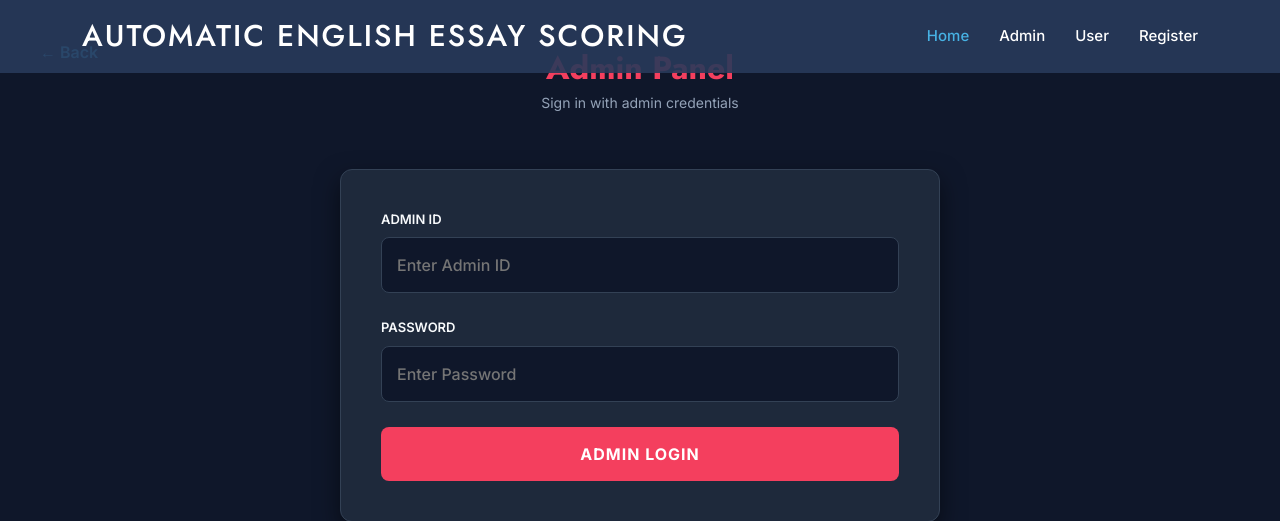
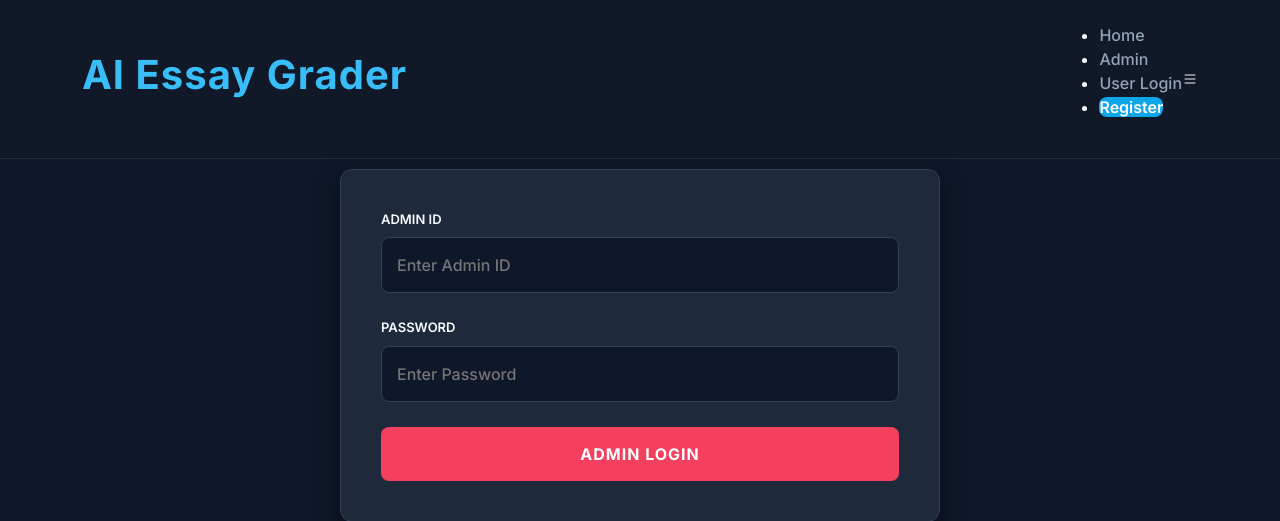
Before and after one commit to tejasrichegondi25/english-essay, a Django app: page /AdminLogin/ in a window 1280 px wide. Shown: the top 521 px of the page. Run offline with Django 4.2, Linux system fonts and the light colour scheme; some libraries are stand-ins or nearby versions.

Commit message:
Updated base templates to enforce global Inter font and Dark Theme navbars

```diff
--- a/templates/base.html
+++ b/templates/base.html
@@ -6,7 +6,7 @@
   <meta charset="utf-8">
   <meta content="width=device-width, initial-scale=1.0" name="viewport">
 
-  <title>Arsha Bootstrap Template - Index</title>
+  <title>AI Essay Grader</title>
   <meta content="" name="description">
   <meta content="" name="keywords">
 
@@ -15,76 +15,119 @@
   <link href="{% static 'assets/img/apple-touch-icon.png' %}" rel="apple-touch-icon">
 
   <!-- Google Fonts -->
-  <link href="https://fonts.googleapis.com/css?family=Open+Sans:300,300i,400,400i,600,600i,700,700i|Jost:300,300i,400,400i,500,500i,600,600i,700,700i|Poppins:300,300i,400,400i,500,500i,600,600i,700,700i" rel="stylesheet">
+  <link href="https://fonts.googleapis.com/css2?family=Inter:wght@300;400;500;600;700;800&display=swap" rel="stylesheet">
 
   <!-- Vendor CSS Files -->
   <link href="{% static 'assets/vendor/aos/aos.css' %}" rel="stylesheet">
   <link href="{% static 'assets/vendor/bootstrap/css/bootstrap.min.css' %}" rel="stylesheet">
   <link href="{% static 'assets/vendor/bootstrap-icons/bootstrap-icons.css' %}" rel="stylesheet">
-  <link href="{% static 'assets/vendor/boxicons/css/boxicons.min.css' %}" rel="stylesheet">
-  <link href="{% static 'assets/vendor/glightbox/css/glightbox.min.css' %}" rel="stylesheet">
-  <link href="{% static 'assets/vendor/remixicon/remixicon.css' %}" rel="stylesheet">
-  <link href="{% static 'assets/vendor/swiper/swiper-bundle.min.css' %}" rel="stylesheet">
 
-  <!-- Template Main CSS File -->
-  <link href="{% static 'assets/css/style.css' %}" rel="stylesheet">
+  <!-- Custom Global Theme Styles -->
+  <style>
+    body {
+        background-color: #0b0f19 !important;
+        font-family: 'Inter', sans-serif !important;
+        color: #f8fafc;
+    }
 
-  <!-- =======================================================
-  * Template Name: Arsha - v4.11.0
-  * Template URL: https://bootstrapmade.com/arsha-free-bootstrap-html-template-corporate/
-  * Author: BootstrapMade.com
-  * License: https://bootstrapmade.com/license/
-  ======================================================== -->
+    #header {
+        background-color: #111827 !important;
+        border-bottom: 1px solid #1f2937 !important;
+        transition: all 0.5s;
+        z-index: 997;
+        padding: 15px 0;
+    }
+
+    #header .logo a {
+        color: #38bdf8 !important;
+        font-weight: 700;
+        letter-spacing: 1px;
+        text-decoration: none;
+        font-family: 'Inter', sans-serif;
+    }
+
+    .navbar a {
+        color: #94a3b8 !important;
+        font-family: 'Inter', sans-serif;
+        font-weight: 500;
+        text-decoration: none;
+        transition: 0.3s;
+    }
+
+    .navbar a:hover, .navbar .active {
+        color: #f8fafc !important;
+    }
+
+    .navbar .getstarted, .navbar .getstarted:focus {
+        background: #0ea5e9 !important;
+        color: #fff !important;
+        border-radius: 8px;
+        font-weight: 600;
+        border: none;
+    }
+
+    .navbar .getstarted:hover {
+        background: #0284c7 !important;
+    }
+
+    /* Index/Landing Page specific overrides */
+    #hero {
+        background: #0f172a !important;
+    }
+    #hero h1 {
+        color: #f8fafc !important;
+        font-family: 'Inter', sans-serif !important;
+        font-weight: 700;
+    }
+    #hero h2 {
+        color: #94a3b8 !important;
+        font-family: 'Inter', sans-serif !important;
+    }
+    .btn-get-started {
+        background: #0ea5e9 !important;
+        color: white !important;
+        border-radius: 8px !important;
+        font-family: 'Inter', sans-serif !important;
+        border: none !important;
+        font-weight: 600;
+        padding: 10px 28px;
+    }
+
+    /* Ensure other text doesn't show old blue colors */
+    .section-title h2 { color: #f8fafc !important; }
+    .about p { color: #94a3b8 !important; }
+    .about ul li { color: #cbd5e1 !important; }
+  </style>
+
 </head>
 
 <body>
 
-  <!-- ======= Header ======= -->
-  <header id="header" class="fixed-top {% block headerclass %}header-inner-pages{% endblock %}">
+  <header id="header" class="fixed-top">
     <div class="container d-flex align-items-center">
 
-      <h1 class="logo me-auto"><a href="index.html"><span>Automatic English Essay Scoring</span></a></h1>
-      <!-- Uncomment below if you prefer to use an image logo -->
-      <!-- <a href="index.html" class="logo me-auto"><img src="assets/img/logo.png" alt="" class="img-fluid"></a>-->
+      <h1 class="logo me-auto"><a href="{% url 'index' %}"><span>AI Essay Grader</span></a></h1>
 
       <nav id="navbar" class="navbar">
         <ul>
-          <li><a class="nav-link scrollto active" href="{% url 'index' %}">Home</a></li>
+          <li><a class="nav-link scrollto" href="{% url 'index' %}">Home</a></li>
           <li><a class="nav-link scrollto" href="{% url 'AdminLogin' %}">Admin</a></li>
-          <li><a class="nav-link scrollto" href="{% url 'UserLogin' %}">User</a></li>
-          <li><a class="nav-link   scrollto" href="{% url 'UserRegister' %}">Register</a></li>
+          <li><a class="nav-link scrollto" href="{% url 'UserLogin' %}">User Login</a></li>
+          <li><a class="getstarted scrollto" href="{% url 'UserRegister' %}">Register</a></li>
         </ul>
         <i class="bi bi-list mobile-nav-toggle"></i>
-      </nav><!-- .navbar -->
+      </nav>
 
     </div>
-  </header><!-- End Header -->
-
+  </header>
 
 {% block contents %}
-
 {% endblock %}
-
-  <!-- ======= Footer ======= -->
-  <footer id="footer">
-
-  </footer><!-- End Footer -->
-
-  <div id="preloader"></div>
-  <a href="#" class="back-to-top d-flex align-items-center justify-content-center"><i class="bi bi-arrow-up-short"></i></a>
 
   <!-- Vendor JS Files -->
   <script src="{% static 'assets/vendor/aos/aos.js' %}"></script>
   <script src="{% static 'assets/vendor/bootstrap/js/bootstrap.bundle.min.js' %}"></script>
-  <script src="{% static 'assets/vendor/glightbox/js/glightbox.min.js' %}"></script>
-  <script src="{% static 'assets/vendor/isotope-layout/isotope.pkgd.min.js' %}"></script>
-  <script src="{% static 'assets/vendor/swiper/swiper-bundle.min.js' %}"></script>
-  <script src="{% static 'assets/vendor/waypoints/noframework.waypoints.js' %}"></script>
-  <script src="{% static 'assets/vendor/php-email-form/validate.js' %}"></script>
-
-  <!-- Template Main JS File -->
   <script src="{% static 'assets/js/main.js' %}"></script>
 
 </body>
-
 </html>
--- a/templates/users/userbase.html
+++ b/templates/users/userbase.html
@@ -8,7 +8,7 @@
         <meta content="Free Website Template" name="keywords">
         <meta content="Free Website Template" name="description">
         <link href="{% static 'img/favicon.ico' %}" rel="icon">
-        <link href="https://fonts.googleapis.com/css2?family=Open+Sans:wght@300;400;600;700;800&display=swap" rel="stylesheet">
+        <link href="https://fonts.googleapis.com/css2?family=Inter:wght@300;400;500;600;700;800&display=swap" rel="stylesheet">
         <link href="https://stackpath.bootstrapcdn.com/bootstrap/4.4.1/css/bootstrap.min.css" rel="stylesheet">
         <link href="https://cdnjs.cloudflare.com/ajax/libs/font-awesome/5.10.0/css/all.min.css" rel="stylesheet">
         <link href="https://cdnjs.cloudflare.com/ajax/libs/animate.css/4.1.1/animate.min.css" rel="stylesheet">
@@ -16,8 +16,8 @@
         <link href="https://cdnjs.cloudflare.com/ajax/libs/lightbox2/2.11.3/css/lightbox.min.css" rel="stylesheet">
         <link href="{% static 'assets/css/style.css' %}" rel="stylesheet">
     </head>
-    <body style="background-color: #121212; color: #e0e0e0;">
-        <div class="navbar navbar-expand-lg bg-dark navbar-dark" style="background-color: #1a1a1a !important; border-bottom: 1px solid #333;">
+    <body style="background-color: #0b0f19 !important; font-family: 'Inter', sans-serif; color: #f8fafc;">
+        <div class="navbar navbar-expand-lg bg-dark navbar-dark" style="background-color: #111827 !important; border-bottom: 1px solid #1f2937;">
             <div class="container-fluid">
                 <a href="{% url 'UserHome' %}" class="navbar-brand"> <span style="color:#47b2e4; font-weight:bold;">Automatic English Essay Scoring</span></a>
                 <button type="button" class="navbar-toggler" data-toggle="collapse" data-target="#navbarCollapse">
```
Also changed, not shown: templates/admins/adminbase.html (+3 -17 lines).
